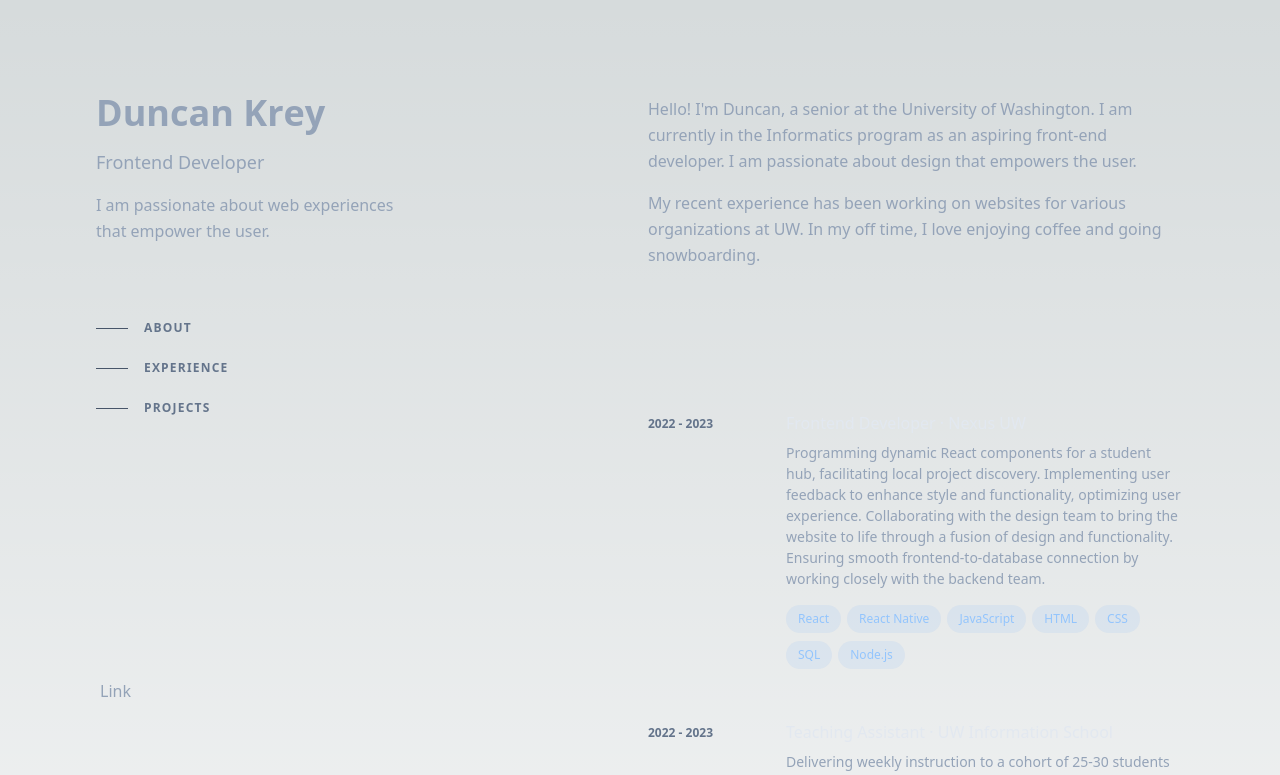
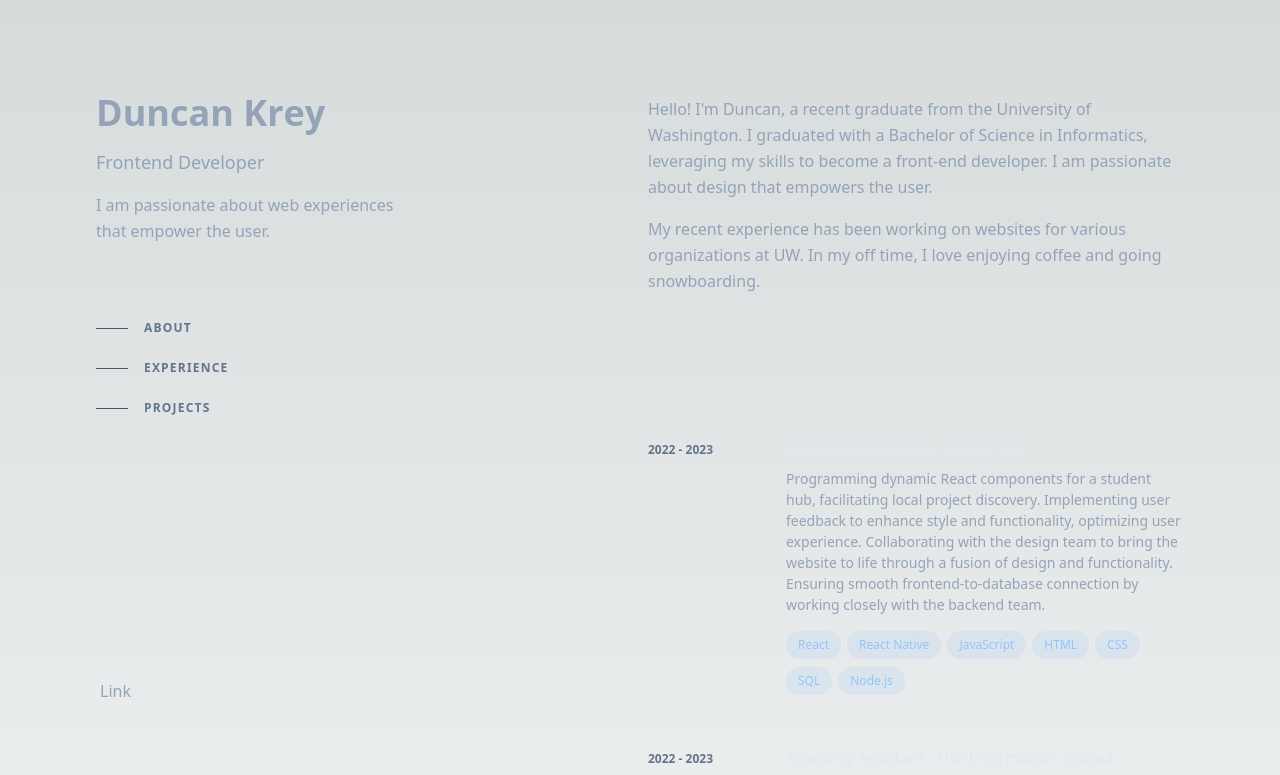
Before and after one commit to duncrob/personal-site, a Next.js app: page /practice in a window 1280 px wide. Shown: the top 775 px of the page. Built offline with nearby package versions, Linux system fonts and the light colour scheme.

Commit message:
Created space for resume link, edited bio

```diff
--- a/src/app/practice/page.js
+++ b/src/app/practice/page.js
@@ -70,7 +70,7 @@ export default function Home() {
           <main id='content' className='lg:py-24 lg:w-1/2'>
             <section id='about' className='lg:mb-36 lg:scroll-mt-24' aria-label='About me'>
               <p className='mb-4'>
-                Hello! I&apos;m Duncan, a senior at the University of Washington. I am currently in the Informatics program as an aspiring front-end developer. I am passionate about design that empowers the user.
+                Hello! I&apos;m Duncan, a recent graduate from the University of Washington. I graduated with a Bachelor of Science in Informatics, leveraging my skills to become a front-end developer. I am passionate about design that empowers the user.
               </p>
               <p className='mb-4'>
                 My recent experience has been working on websites for various organizations at UW. In my off time, I love enjoying coffee and going snowboarding.
@@ -80,6 +80,11 @@ export default function Home() {
               <ol className="group/list">
                 {renderExperiences()}
               </ol>
+              <div className="mt-12">
+                <a className="inline-flex items-center font-medium leading-tight text-slate-200 font-semibold group" aria-label="View Full Résumé">
+
+                </a>
+              </div>
             </section>
           </main>
         </div>
```
